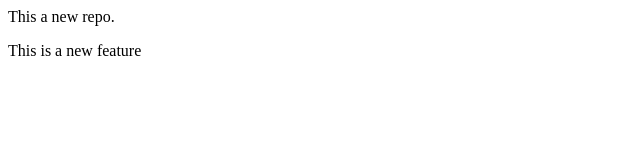
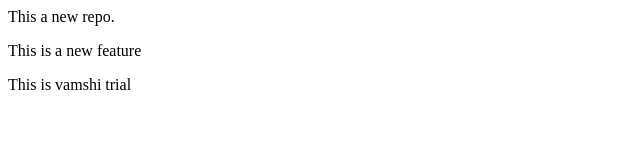
Before and after one commit to chathusudu09122016-source/localrepo, a plain HTML site: page index.html in a window 1280 px wide. Shown: the whole page, without its empty margins (0-640 px from the left). Drawn offline with Linux system fonts and the light colour scheme.

Commit message:
This is vamshi

```diff
--- a/index.html
+++ b/index.html
@@ -1,2 +1,3 @@
 <p>This a new repo.</p>
 <p>This is a new feature</p>
+<p>This is vamshi trial</p>
```
